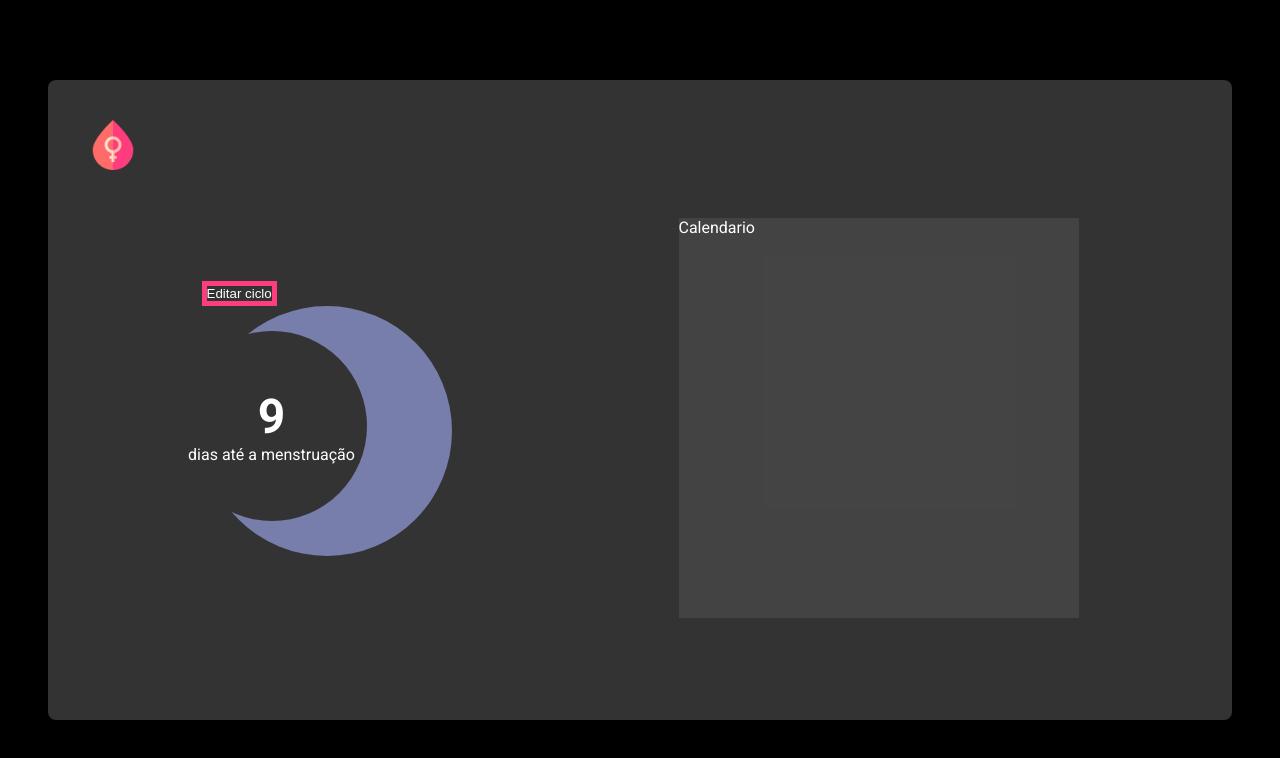
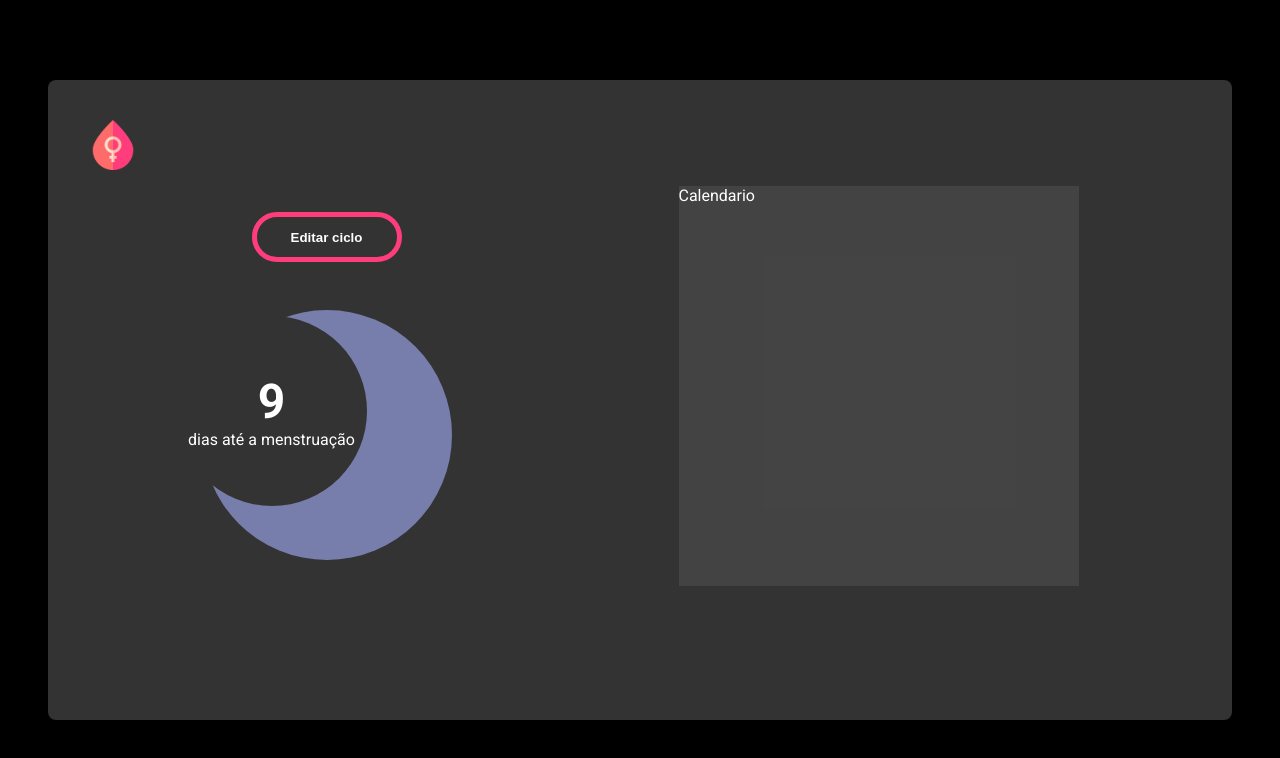
Before and after one commit to rebecaCaroba/moonFlowCalendar, a React (Vite) app: page /calendar in a window 1280 px wide. Shown: the top 758 px of the page. Built offline with nearby package versions, Linux system fonts and the light colour scheme.

Commit message:
Finalizando página calendar
´

```diff
--- a/src/pages/Calendar/index.tsx
+++ b/src/pages/Calendar/index.tsx
@@ -4,9 +4,11 @@ export function Calendar() {
     return (
         <CalendarContainer>
             <div>
+                <CycleContainer>
                 <button>Editar ciclo</button>
-                <CycleContainer>
-                    <InfoCycle><span>9 </span>dias até a menstruação</InfoCycle>
+                    <InfoCycle>
+                        <span>9</span>dias até a menstruação
+                    </InfoCycle>
                     <MoonContainer></MoonContainer>
                 </CycleContainer>
             </div>
--- a/src/pages/Calendar/styles.ts
+++ b/src/pages/Calendar/styles.ts
@@ -4,17 +4,26 @@ export const CalendarContainer = styled.div`
     display: flex;
     align-items: center;
     justify-content: space-around;
-    margin: 3rem 0;
+    margin: 1rem 0;
 
     button {
         background: transparent;
         border: 5px solid ${(props) => props.theme['main-color']};
         color: ${(props) => props.theme['white']};
+        width: 150px;
+        height: 50px;
+        border-radius: 40px;
+        font-weight: 700;
+        cursor: pointer;
     }
 `
 
 export const CycleContainer = styled.div`
     display: flex;
+    align-items: center;
+    justify-content: center;
+    flex-direction: column;
+    gap: 3rem;
     position: relative;
 `
 
@@ -35,7 +44,7 @@ export const InfoCycle = styled.div`
     width: 190px;
     height: 190px;
     border-radius: 100%;
-    top: 10%;
+    top: 30%;
     left: -10%;
 
     span {
```
